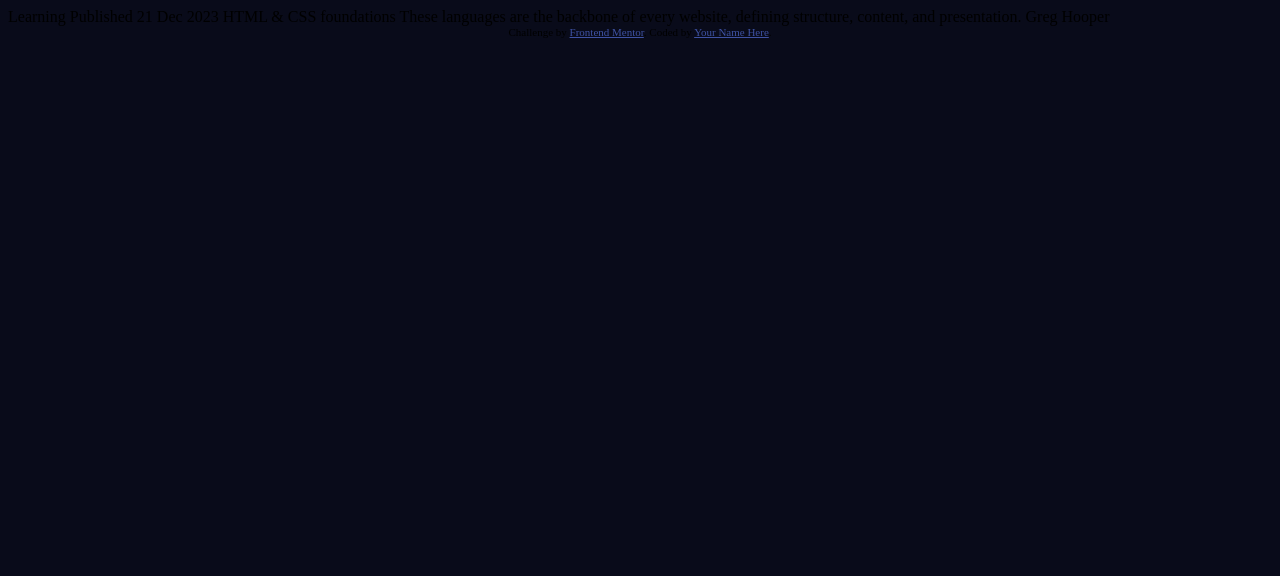
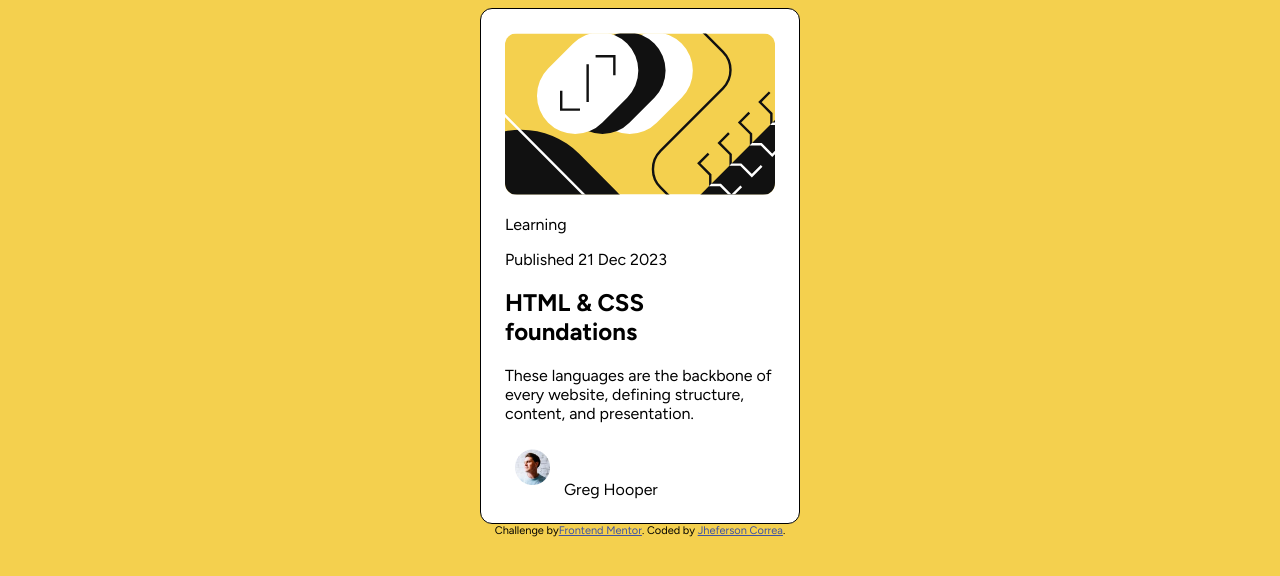
Before and after one commit to imjheef/blog-preview-card-main, a plain HTML site: page index.html in a window 1280 px wide. Drawn offline with Linux system fonts and the light colour scheme.

Commit message:
created and styled card

```diff
--- a/index.html
+++ b/index.html
@@ -1,6 +1,16 @@
 <!DOCTYPE html>
 <html lang="en">
 	<head>
+		<link
+			rel="preconnect"
+			href="https://fonts.googleapis.com" />
+		<link
+			href="https://fonts.googleapis.com/css2?family=Figtree:ital,wght@0,300..900;1,300..900&display=swap"
+			rel="stylesheet" />
+		<link
+			rel="preconnect"
+			href="https://fonts.gstatic.com"
+			crossorigin />
 		<link
 			rel="stylesheet"
 			href="style.css" />
@@ -18,17 +28,35 @@
 		<title>Frontend Mentor | Blog preview card</title>
 	</head>
 	<body>
-		Learning Published 21 Dec 2023 HTML & CSS foundations These languages are
-		the backbone of every website, defining structure, content, and
-		presentation. Greg Hooper
+		<main class="card">
+			<img
+				class="card-img"
+				src="./assets/images/illustration-article.svg"
+				alt="web 3" />
+			<p>Learning</p>
 
-		<div class="attribution">
-			Challenge by
-			<a
+			<p>Published 21 Dec 2023</p>
+			<section>
+				<h1>HTML & CSS foundations</h1>
+				<p>
+					These languages are the backbone of every website, defining structure,
+					content, and presentation.
+				</p>
+			</section>
+			<section>
+				<img
+					class="end-img"
+					src="./assets/images/image-avatar.webp"
+					alt="avatar" />
+				Greg Hooper
+			</section>
+		</main>
+		<footer class="attribution">
+			Challenge by<a
 				href="https://www.frontendmentor.io?ref=challenge"
 				target="_blank"
 				>Frontend Mentor</a
-			>. Coded by <a href="#">Your Name Here</a>.
-		</div>
+			>. Coded by <a href="#">Jheferson Correa</a>.
+		</footer>
 	</body>
 </html>
--- a/style.css
+++ b/style.css
@@ -1,5 +1,44 @@
+:root {
+	--yellow: hsl(47, 88%, 63%);
+	--white: hsl(0, 0%, 100%);
+	---gray-500: hsl(0, 0%, 42%)
+	--gray-950: hsl(0, 0%, 7%)
+}
+
 body {
-	background-color: hsl(233, 47%, 7%);
+	display: flex;
+	font-family: 'Figtree', Arial, Helvetica, sans-serif;
+	flex-direction: column;
+	align-items: center;
+	font-size: 16px;
+	background-color: var(--yellow);
+}
+
+.card{
+	background-color: var(--white);
+	padding: 24px;
+	width: 300px;
+	height: max-content;
+	min-width: 320px;
+	border-radius: 12px;
+	border: solid 1px ;
+	border-color: var(---gray-500);
+	/* max-width: 100%; */
+	box-sizing: border-box;
+}
+
+.card-img{
+	border-radius: 12px;
+	width: 100%;
+}
+
+.card section{
+	/* padding: 12px; */
+}
+
+.end-img {
+	width: 35px;
+	padding: 10px;
 }
 
 .attribution {
```
